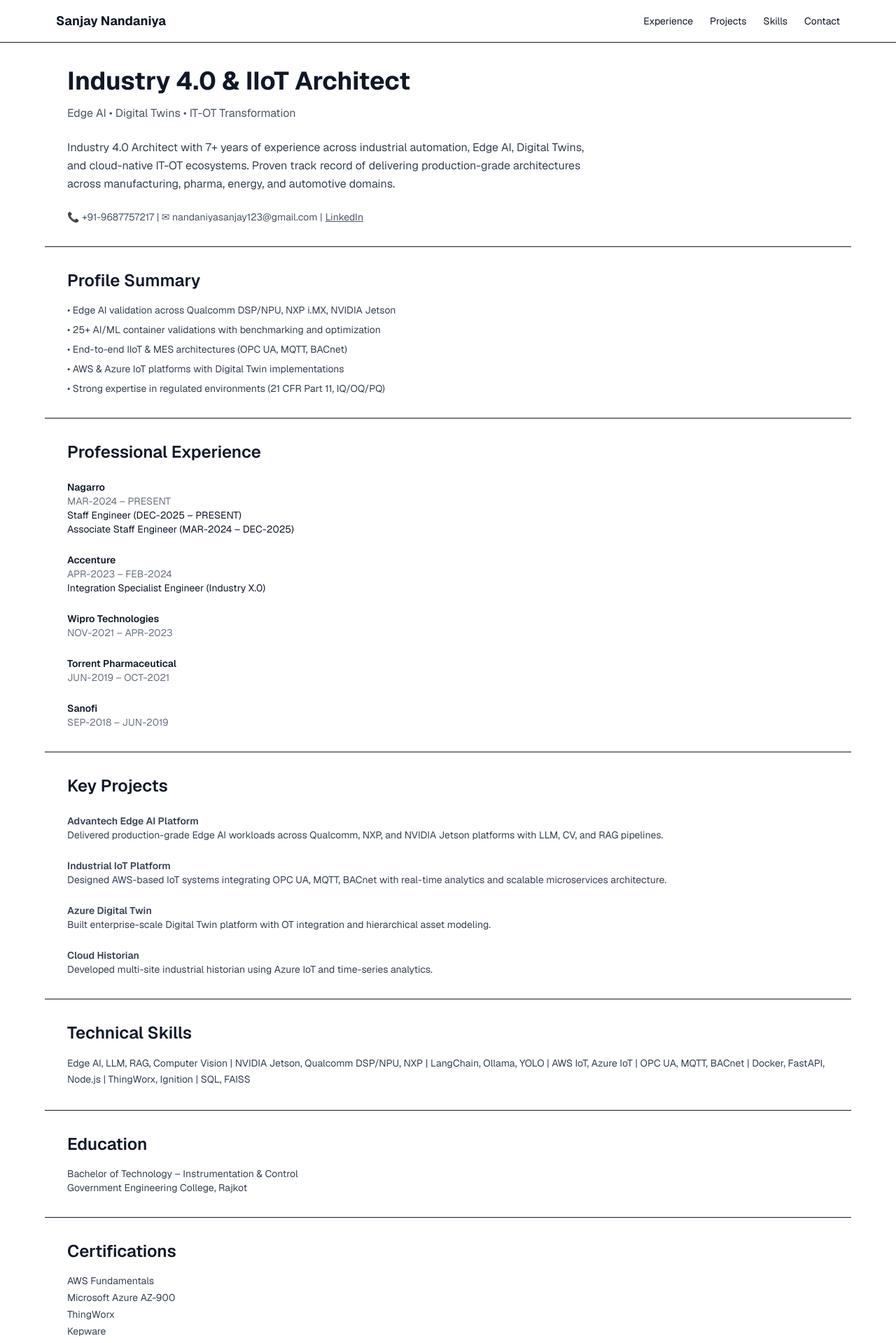
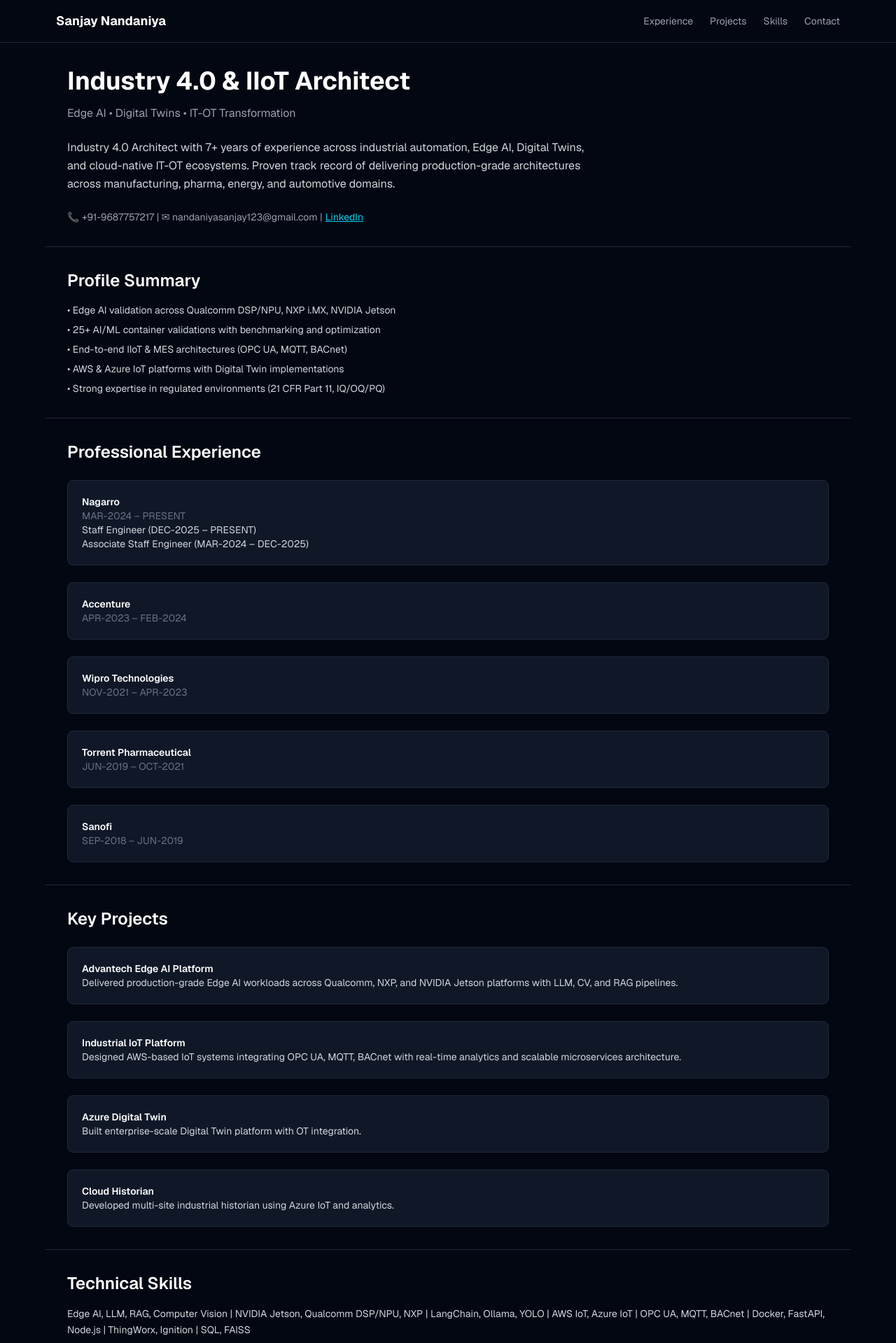
Before and after one commit to Sanjay4497/portfolio, a Next.js app: page / in a window 1280 px wide. Shown: the top 1919 px of the page at 70% size. Built offline with nearby package versions, Linux system fonts and the light colour scheme.

Commit message:
Change background and text colors for better contrast

```diff
--- a/app/page.tsx
+++ b/app/page.tsx
@@ -7,13 +7,13 @@
   };
 
   return (
-    <div className="bg-white text-gray-900 min-h-screen font-sans">
+    <div className="bg-gray-950 text-gray-200 min-h-screen font-sans">
 
       {/* HEADER */}
-      <header className="border-b bg-white sticky top-0 z-10">
+      <header className="border-b border-gray-800 bg-gray-950 sticky top-0 z-10">
         <div className="max-w-6xl mx-auto flex justify-between items-center p-4">
-          <h1 className="font-bold text-lg">Sanjay Nandaniya</h1>
-          <div className="flex gap-6 text-sm">
+          <h1 className="font-bold text-lg text-white">Sanjay Nandaniya</h1>
+          <div className="flex gap-6 text-sm text-gray-400">
             <button onClick={() => scrollTo("experience")}>Experience</button>
             <button onClick={() => scrollTo("projects")}>Projects</button>
             <button onClick={() => scrollTo("skills")}>Skills</button>
@@ -24,33 +24,33 @@
 
       {/* HERO */}
       <section className="max-w-6xl mx-auto p-8">
-        <h2 className="text-4xl font-bold leading-tight">
+        <h2 className="text-4xl font-bold leading-tight text-white">
           Industry 4.0 & IIoT Architect
         </h2>
 
-        <p className="mt-3 text-gray-600">
+        <p className="mt-3 text-gray-400">
           Edge AI • Digital Twins • IT-OT Transformation
         </p>
 
-        <p className="mt-6 text-gray-700 leading-relaxed max-w-3xl">
+        <p className="mt-6 text-gray-300 leading-relaxed max-w-3xl">
           Industry 4.0 Architect with 7+ years of experience across industrial automation,
           Edge AI, Digital Twins, and cloud-native IT-OT ecosystems. Proven track record
           of delivering production-grade architectures across manufacturing, pharma,
           energy, and automotive domains.
         </p>
 
-        <div className="mt-6 text-sm text-gray-600">
+        <div className="mt-6 text-sm text-gray-400">
           📞 +91-9687757217 | ✉ nandaniyasanjay123@gmail.com |
-          <a href="https://linkedin.com/in/sanjay-nandaniya-1585b4142" className="underline ml-1">
+          <a href="https://linkedin.com/in/sanjay-nandaniya-1585b4142" className="underline ml-1 text-cyan-400">
             LinkedIn
           </a>
         </div>
       </section>
 
       {/* PROFILE SUMMARY */}
-      <section className="max-w-6xl mx-auto p-8 border-t">
-        <h3 className="text-2xl font-semibold mb-4">Profile Summary</h3>
-        <ul className="space-y-2 text-gray-700 text-sm">
+      <section className="max-w-6xl mx-auto p-8 border-t border-gray-800">
+        <h3 className="text-2xl font-semibold mb-4 text-white">Profile Summary</h3>
+        <ul className="space-y-2 text-gray-300 text-sm">
           <li>• Edge AI validation across Qualcomm DSP/NPU, NXP i.MX, NVIDIA Jetson</li>
           <li>• 25+ AI/ML container validations with benchmarking and optimization</li>
           <li>• End-to-end IIoT & MES architectures (OPC UA, MQTT, BACnet)</li>
@@ -60,36 +60,35 @@
       </section>
 
       {/* EXPERIENCE */}
-      <section id="experience" className="max-w-6xl mx-auto p-8 border-t">
-        <h3 className="text-2xl font-semibold mb-6">Professional Experience</h3>
+      <section id="experience" className="max-w-6xl mx-auto p-8 border-t border-gray-800">
+        <h3 className="text-2xl font-semibold mb-6 text-white">Professional Experience</h3>
 
         <div className="space-y-6 text-sm">
 
-          <div>
-            <h4 className="font-semibold">Nagarro</h4>
+          <div className="bg-gray-900 p-5 rounded-lg border border-gray-800">
+            <h4 className="font-semibold text-white">Nagarro</h4>
             <p className="text-gray-500">MAR-2024 – PRESENT</p>
-            <p>Staff Engineer (DEC-2025 – PRESENT)</p>
-            <p>Associate Staff Engineer (MAR-2024 – DEC-2025)</p>
+            <p className="text-gray-300">Staff Engineer (DEC-2025 – PRESENT)</p>
+            <p className="text-gray-300">Associate Staff Engineer (MAR-2024 – DEC-2025)</p>
           </div>
 
-          <div>
-            <h4 className="font-semibold">Accenture</h4>
+          <div className="bg-gray-900 p-5 rounded-lg border border-gray-800">
+            <h4 className="font-semibold text-white">Accenture</h4>
             <p className="text-gray-500">APR-2023 – FEB-2024</p>
-            <p>Integration Specialist Engineer (Industry X.0)</p>
           </div>
 
-          <div>
-            <h4 className="font-semibold">Wipro Technologies</h4>
+          <div className="bg-gray-900 p-5 rounded-lg border border-gray-800">
+            <h4 className="font-semibold text-white">Wipro Technologies</h4>
             <p className="text-gray-500">NOV-2021 – APR-2023</p>
           </div>
 
-          <div>
-            <h4 className="font-semibold">Torrent Pharmaceutical</h4>
+          <div className="bg-gray-900 p-5 rounded-lg border border-gray-800">
+            <h4 className="font-semibold text-white">Torrent Pharmaceutical</h4>
             <p className="text-gray-500">JUN-2019 – OCT-2021</p>
           </div>
 
-          <div>
-            <h4 className="font-semibold">Sanofi</h4>
+          <div className="bg-gray-900 p-5 rounded-lg border border-gray-800">
+            <h4 className="font-semibold text-white">Sanofi</h4>
             <p className="text-gray-500">SEP-2018 – JUN-2019</p>
           </div>
 
@@ -97,40 +96,38 @@
       </section>
 
       {/* PROJECTS */}
-      <section id="projects" className="max-w-6xl mx-auto p-8 border-t">
-        <h3 className="text-2xl font-semibold mb-6">Key Projects</h3>
+      <section id="projects" className="max-w-6xl mx-auto p-8 border-t border-gray-800">
+        <h3 className="text-2xl font-semibold mb-6 text-white">Key Projects</h3>
 
-        <div className="space-y-6 text-sm text-gray-700">
+        <div className="space-y-6 text-sm text-gray-300">
 
-          <div>
-            <h4 className="font-semibold">Advantech Edge AI Platform</h4>
+          <div className="bg-gray-900 p-5 rounded-lg border border-gray-800">
+            <h4 className="font-semibold text-white">Advantech Edge AI Platform</h4>
             <p>
               Delivered production-grade Edge AI workloads across Qualcomm, NXP,
               and NVIDIA Jetson platforms with LLM, CV, and RAG pipelines.
             </p>
           </div>
 
-          <div>
-            <h4 className="font-semibold">Industrial IoT Platform</h4>
+          <div className="bg-gray-900 p-5 rounded-lg border border-gray-800">
+            <h4 className="font-semibold text-white">Industrial IoT Platform</h4>
             <p>
               Designed AWS-based IoT systems integrating OPC UA, MQTT, BACnet with
               real-time analytics and scalable microservices architecture.
             </p>
           </div>
 
-          <div>
-            <h4 className="font-semibold">Azure Digital Twin</h4>
+          <div className="bg-gray-900 p-5 rounded-lg border border-gray-800">
+            <h4 className="font-semibold text-white">Azure Digital Twin</h4>
             <p>
-              Built enterprise-scale Digital Twin platform with OT integration and
-              hierarchical asset modeling.
+              Built enterprise-scale Digital Twin platform with OT integration.
             </p>
           </div>
 
-          <div>
-            <h4 className="font-semibold">Cloud Historian</h4>
+          <div className="bg-gray-900 p-5 rounded-lg border border-gray-800">
+            <h4 className="font-semibold text-white">Cloud Historian</h4>
             <p>
-              Developed multi-site industrial historian using Azure IoT and
-              time-series analytics.
+              Developed multi-site industrial historian using Azure IoT and analytics.
             </p>
           </div>
 
@@ -138,10 +135,10 @@
       </section>
 
       {/* SKILLS */}
-      <section id="skills" className="max-w-6xl mx-auto p-8 border-t">
-        <h3 className="text-2xl font-semibold mb-4">Technical Skills</h3>
+      <section id="skills" className="max-w-6xl mx-auto p-8 border-t border-gray-800">
+        <h3 className="text-2xl font-semibold mb-4 text-white">Technical Skills</h3>
 
-        <p className="text-sm text-gray-700 leading-relaxed">
+        <p className="text-sm text-gray-300 leading-relaxed">
           Edge AI, LLM, RAG, Computer Vision | NVIDIA Jetson, Qualcomm DSP/NPU, NXP |
           LangChain, Ollama, YOLO | AWS IoT, Azure IoT | OPC UA, MQTT, BACnet |
           Docker, FastAPI, Node.js | ThingWorx, Ignition | SQL, FAISS
@@ -149,31 +146,18 @@
       </section>
 
       {/* EDUCATION */}
-      <section className="max-w-6xl mx-auto p-8 border-t">
-        <h3 className="text-2xl font-semibold mb-4">Education</h3>
-        <p className="text-sm text-gray-700">
+      <section className="max-w-6xl mx-auto p-8 border-t border-gray-800">
+        <h3 className="text-2xl font-semibold mb-4 text-white">Education</h3>
+        <p className="text-sm text-gray-300">
           Bachelor of Technology – Instrumentation & Control<br/>
           Government Engineering College, Rajkot
         </p>
       </section>
 
-      {/* CERTIFICATIONS */}
-      <section className="max-w-6xl mx-auto p-8 border-t">
-        <h3 className="text-2xl font-semibold mb-4">Certifications</h3>
-        <ul className="text-sm text-gray-700 space-y-1">
-          <li>AWS Fundamentals</li>
-          <li>Microsoft Azure AZ-900</li>
-          <li>ThingWorx</li>
-          <li>Kepware</li>
-          <li>Ignition</li>
-          <li>GenAI APIs</li>
-        </ul>
-      </section>
-
       {/* CONTACT */}
-      <section id="contact" className="max-w-6xl mx-auto p-8 border-t text-center">
-        <h3 className="text-xl font-semibold">Contact</h3>
-        <p className="mt-3 text-gray-600">
+      <section id="contact" className="max-w-6xl mx-auto p-8 border-t border-gray-800 text-center">
+        <h3 className="text-xl font-semibold text-white">Contact</h3>
+        <p className="mt-3 text-gray-400">
           nandaniyasanjay123@gmail.com | +91-9687757217
         </p>
       </section>
```
